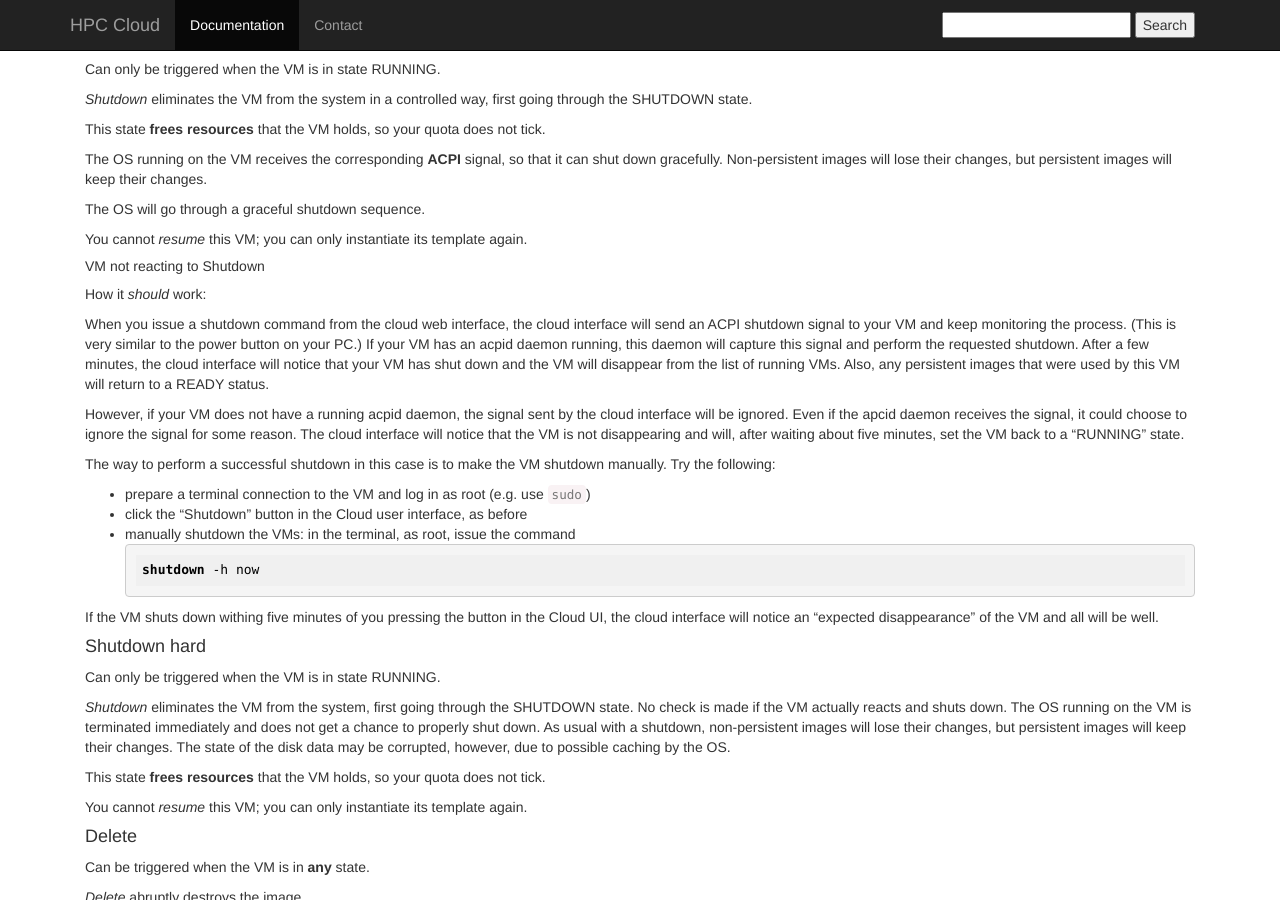
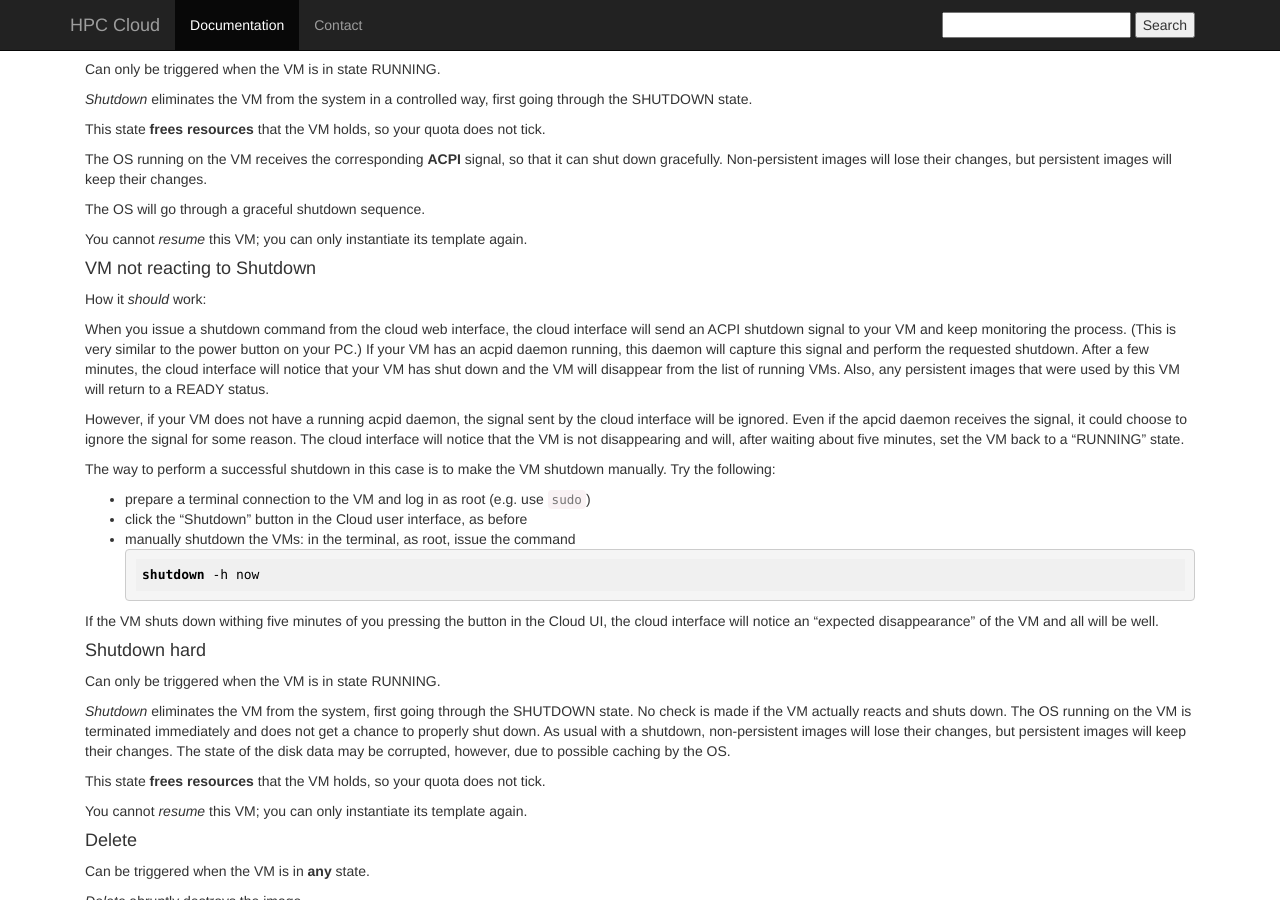
Before and after one commit to sara-nl/clouddocs, a Jekyll site: the page built from vm-states.markdown, in a window 1280 px wide and 900 px high, scrolled down 3893 px. Built offline with Jekyll 4.4.1, drawn with Linux system fonts in a browser that asks for light colours; nearby versions of some CDN libraries.

Commit message:
reverting to previous

```diff
--- a/vm-states.markdown
+++ b/vm-states.markdown
@@ -225,7 +225,7 @@ The OS will go through a graceful shutdown sequence.
 
 You cannot _resume_ this VM; you can only instantiate its template again.
 
-##### VM not reacting to Shutdown
+#### VM not reacting to Shutdown
 
 How it _should_ work:
 
```
